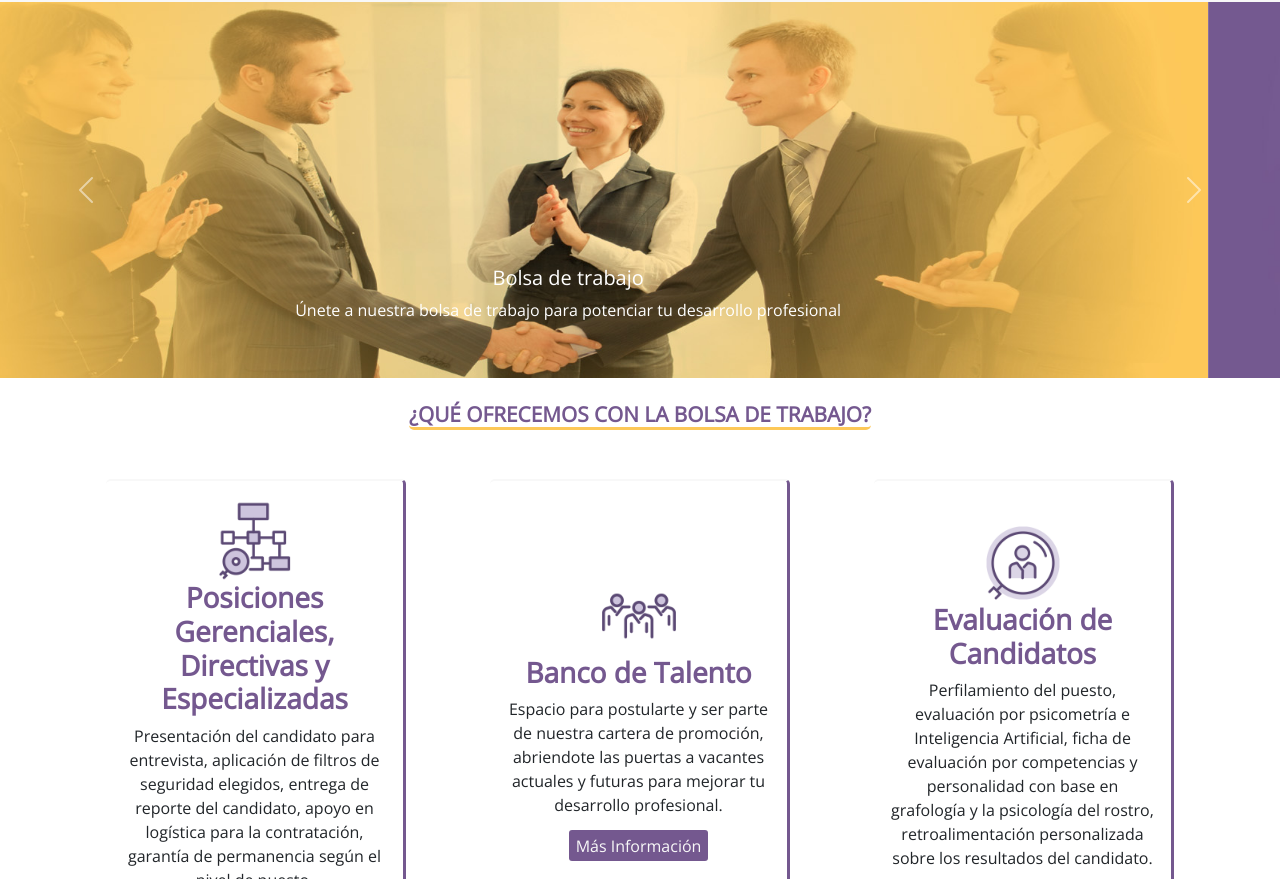
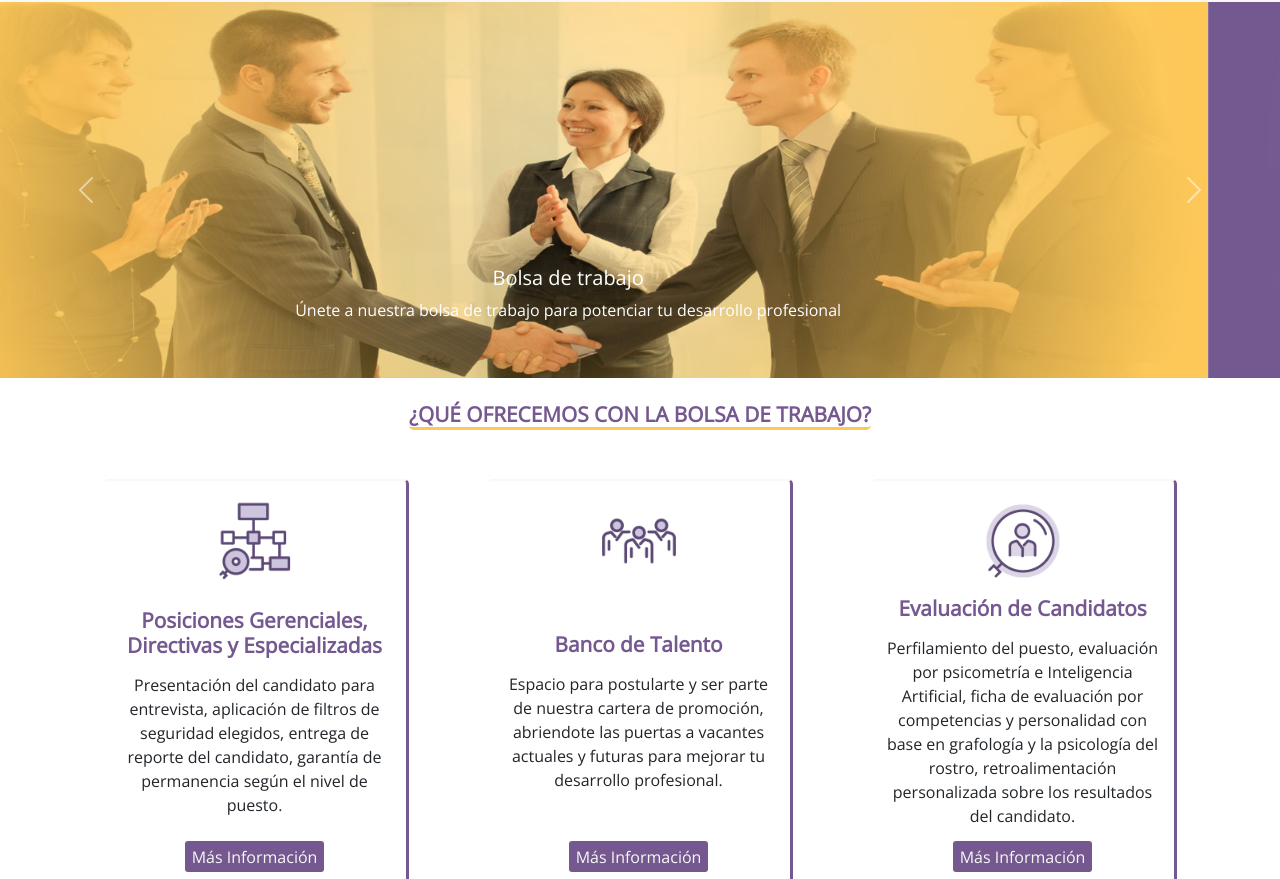
Before and after one commit to EdBrem/Bremen_coder, a website: page html/bolsatrabajo.html in a window 1280 px wide. Shown: the part 62-941 px from the top of the page. Drawn offline with nearby package versions, Linux system fonts and the light colour scheme.

Commit message:
cambios proyecto final

```diff
--- a/html/bolsatrabajo.html
+++ b/html/bolsatrabajo.html
@@ -70,22 +70,28 @@
             <h2 class="titulo__section">¿QUÉ OFRECEMOS CON LA BOLSA DE TRABAJO?</h2>
             <div class="contenedor__tercios">
                 <div class="contenedor__item">
-                    <img src="../img/icoBolsa/bolsa1.png" alt="Posiciones" width="80px">
-                    <h3>Posiciones Gerenciales, Directivas y Especializadas</h3>
-                    <p>Presentación del candidato para entrevista, aplicación de filtros de seguridad elegidos, entrega de reporte del candidato, apoyo en logística para la contratación, garantía de permanencia según el nivel de puesto.</p>
-                    <span class="boton__seccion"><a href="#">Más Información</a></span>
+                    <div><img src="../img/icoBolsa/bolsa1.png" alt="Posiciones" width="80px"></div>
+                    <div>
+                        <h3>Posiciones Gerenciales, Directivas y Especializadas</h3>
+                        <p>Presentación del candidato para entrevista, aplicación de filtros de seguridad elegidos, entrega de reporte del candidato, garantía de permanencia según el nivel de puesto.</p>
+                    </div>
+                    <div><span class="boton__seccion"><a href="#">Más Información</a></span></div>
                 </div>
                 <div class="contenedor__item">
-                    <img src="../img/icoBolsa/bolsa2.png" alt="bancoTalento" width="80px">
-                    <h3>Banco de Talento</h3>
-                    <p>Espacio para postularte y ser parte de nuestra cartera de promoción, abriendote las puertas a vacantes actuales y futuras para mejorar tu desarrollo profesional.</p>
-                    <span class="boton__seccion"><a href="#">Más Información</a></span>
+                    <div><img src="../img/icoBolsa/bolsa2.png" alt="bancoTalento" width="80px"></div>
+                    <div>
+                        <h3>Banco de Talento</h3>
+                        <p>Espacio para postularte y ser parte de nuestra cartera de promoción, abriendote las puertas a vacantes actuales y futuras para mejorar tu desarrollo profesional.</p>
+                    </div>
+                    <div><span class="boton__seccion"><a href="#">Más Información</a></span></div>
                 </div>
                 <div class="contenedor__item">
-                    <img src="../img/icoBolsa/bolsa3.png" alt="evaluación" width="80px">
-                    <h3>Evaluación de Candidatos</h3>
-                    <p>Perfilamiento del puesto, evaluación por psicometría e Inteligencia Artificial, ficha de evaluación por competencias y personalidad con base en grafología y la psicología del rostro, retroalimentación personalizada sobre los resultados del candidato.</p>
-                    <span class="boton__seccion"><a href="#">Más Información</a></span>
+                    <div><img src="../img/icoBolsa/bolsa3.png" alt="evaluación" width="80px"></div>
+                    <div>
+                        <h3>Evaluación de Candidatos</h3>
+                        <p>Perfilamiento del puesto, evaluación por psicometría e Inteligencia Artificial, ficha de evaluación por competencias y personalidad con base en grafología y la psicología del rostro, retroalimentación personalizada sobre los resultados del candidato.</p>
+                    </div>
+                    <div><span class="boton__seccion"><a href="#">Más Información</a></span></div>
                 </div>
             </div>
         </section>
--- a/scss/estilo.scss
+++ b/scss/estilo.scss
@@ -164,17 +164,24 @@ footer{
     h3{
         font-weight: bold;
         color: $morado;
+        font-size: 1.3rem;
+        margin-top: 5px;
+        margin-bottom: 5px;
+        padding: 10px 0px;
     }
 
     .contenedor__tercios{
         @include flex-row;
+        align-items: space-between;
 
         .contenedor__item{
-            width: 300px;
+            display: flex;
+            flex-direction: column;
+            align-content: space-between;
             justify-content: space-between;
+            width: 305px;
             margin: 25px auto;
             padding: 20px 15px 25px 15px;
-            align-content: center;
             border-right: 3px solid $morado;
             border-top: 2px solid $gris_claro;
             border-bottom: 3px solid $morado;
@@ -185,6 +192,7 @@ footer{
             }
         }
     }
+
 }
 
 // ---------------- CLIENTES---------------------
```
Also changed, not shown: css/estilos.css.
